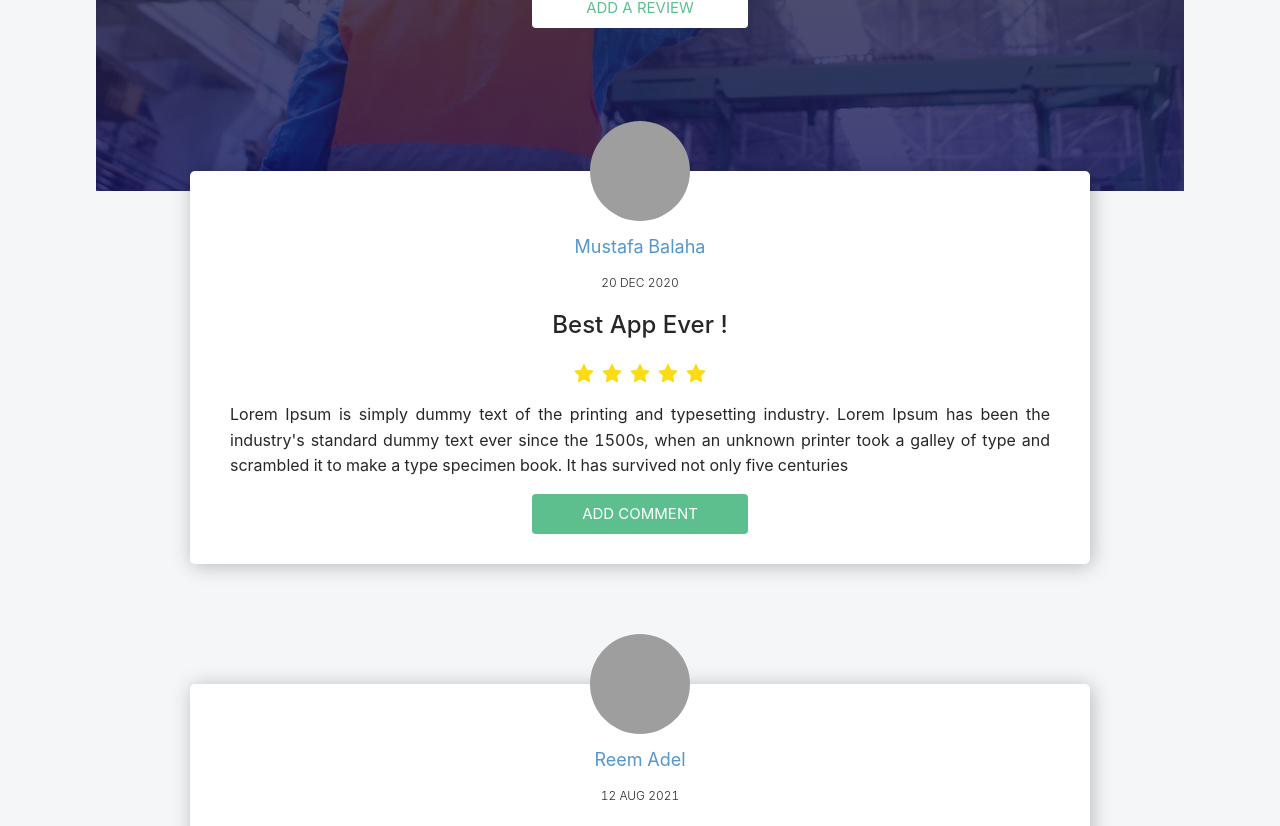
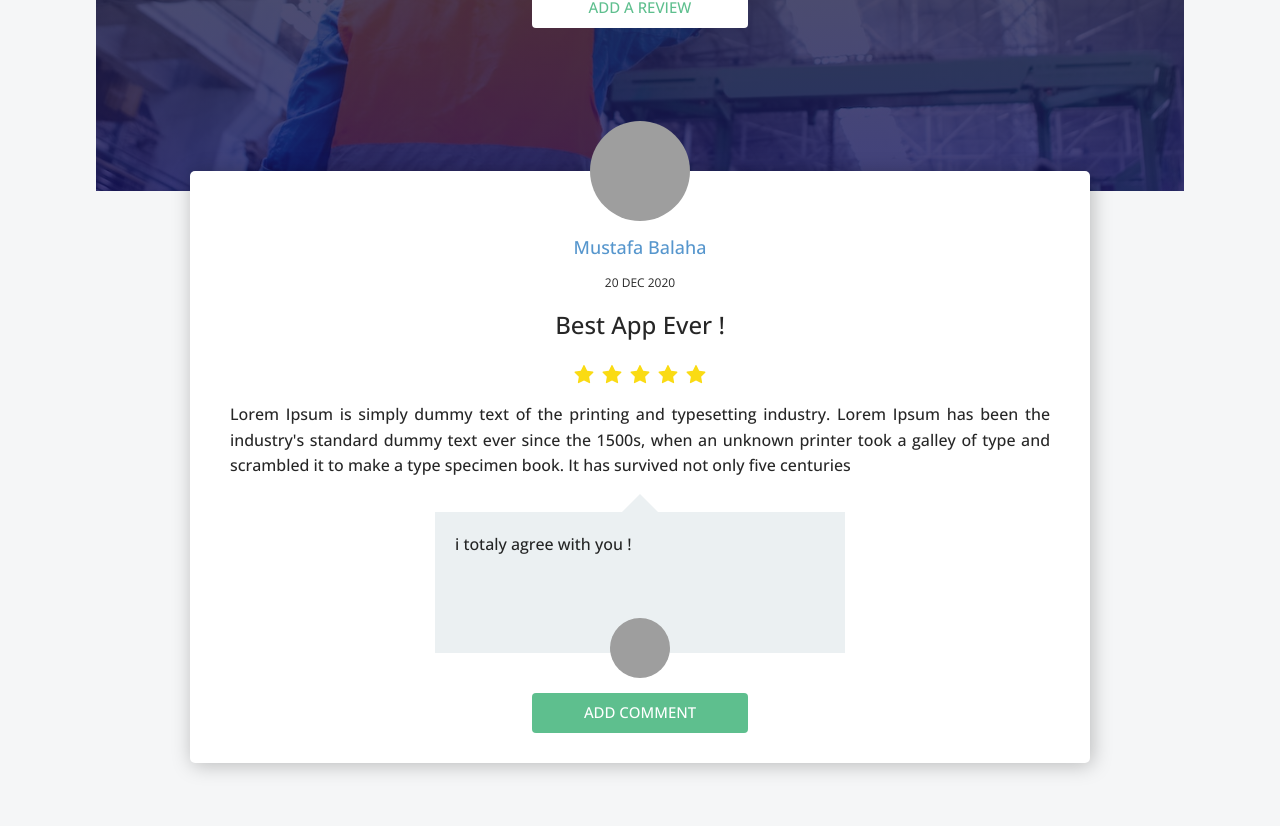
Before and after one commit to m7mdZayan/shahry, a React (Create React App) app: page / in a window 1280 px wide. Shown: the part 365-1191 px from the top of the page. Built offline with nearby package versions, Linux system fonts and the light colour scheme; grey boxes are pictures that could not be loaded.

Commit message:
display comments in every review

```diff
--- /dev/null
+++ b/src/components/Comment/index.js
@@ -0,0 +1,13 @@
+const Comment = ({ text, accountImg }) => {
+  return (
+    <>
+      <div className="arrow-up"></div>
+      <div className="comment">
+        <p>{text}</p>
+        <img src={accountImg} alt="account avatar" />
+      </div>
+    </>
+  );
+};
+
+export default Comment;
--- a/src/components/ReviewCard/index.js
+++ b/src/components/ReviewCard/index.js
@@ -1,6 +1,15 @@
 import { Rate } from "antd";
+import Comment from "../Comment";
 
-const ReviewCard = ({ userName, date, title, reviewText, rateValue , imgSrc}) => {
+const ReviewCard = ({
+  userName,
+  date,
+  title,
+  reviewText,
+  rateValue,
+  imgSrc,
+  comments,
+}) => {
   return (
     <div className="card">
       <img className="card__avatar" src={imgSrc} alt={`${userName} avatar`} />
@@ -9,6 +18,9 @@ const ReviewCard = ({ userName, date, title, reviewText, rateValue , imgSrc}) =>
       <h3 className="card__heading">{title}</h3>
       <Rate disabled defaultValue={rateValue} />
       <p className="card__text">{reviewText}</p>
+      {comments?.map((comment) => (
+        <Comment text={comment.text} accountImg={comment.imgSrc} />
+      ))}
       <button className="btn btn-primary">add comment</button>
     </div>
   );
--- a/src/constants/reviews.js
+++ b/src/constants/reviews.js
@@ -7,6 +7,12 @@ export const reviews = [
     rateValue: 5,
     reviewText:
       "Lorem Ipsum is simply dummy text of the printing and typesetting industry. Lorem Ipsum has been the industry's standard dummy text ever since the 1500s, when an unknown printer took a galley of type and scrambled it to make a type specimen book. It has survived not only five centuries",
+    comments: [
+      {
+        text: "i totaly agree with you !",
+        imgSrc: "https://randomuser.me/api/portraits/men/40.jpg",
+      },
+    ],
   },
   {
     imgSrc: "https://randomuser.me/api/portraits/women/60.jpg",
--- a/src/containers/ReviewsContainer/index.js
+++ b/src/containers/ReviewsContainer/index.js
@@ -12,6 +12,7 @@ const ReviewContainer = ({ reviewsArray }) => {
           rateValue={review.rateValue}
           reviewText={review.reviewText}
           imgSrc={review.imgSrc}
+          comments={review.comments}
         />
       ))}
     </div>
--- a/src/sass/abstract/_variables.scss
+++ b/src/sass/abstract/_variables.scss
@@ -7,3 +7,4 @@ $secondary-button-bg: #fff;
 $secondary-button-color: #5ebf8e;
 $card-name-color: #5696cd;
 $input-fields-color: #ebf0f2;
+$comment-bg: #ebf0f2;
--- a/src/sass/base/_typography.scss
+++ b/src/sass/base/_typography.scss
@@ -1,6 +1,9 @@
 :root {
-  font-family: $font-name;
   font-size: 62.5%;
+}
+
+body {
+  font-family: $font-name !important;
 }
 
 .header__content--text {
--- /dev/null
+++ b/src/sass/components/_comment.scss
@@ -0,0 +1,20 @@
+.comment {
+  background-color: $comment-bg;
+  min-height: 100px;
+  min-width: 50%;
+  margin-bottom: 4rem;
+  padding: 2rem;
+
+  p {
+    font-size: 1.6rem;
+  }
+
+  img {
+    width: 60px;
+    height: 60px;
+    margin: 0 auto 0;
+    display: block;
+    position: relative;
+    top: 45px;
+  }
+}
--- /dev/null
+++ b/src/sass/components/_triangles.scss
@@ -0,0 +1,7 @@
+.arrow-up {
+  width: 0;
+  height: 0;
+  border-left: 18px solid transparent;
+  border-right: 18px solid transparent;
+  border-bottom: 18px solid #ebf0f2;
+}
--- a/src/sass/index.scss
+++ b/src/sass/index.scss
@@ -13,5 +13,7 @@
 @import "./components/avatar";
 @import "./components/cards";
 @import "./components/modal";
+@import "./components/triangles";
+@import "./components/comment";
 
 @import "pages/home";
```
